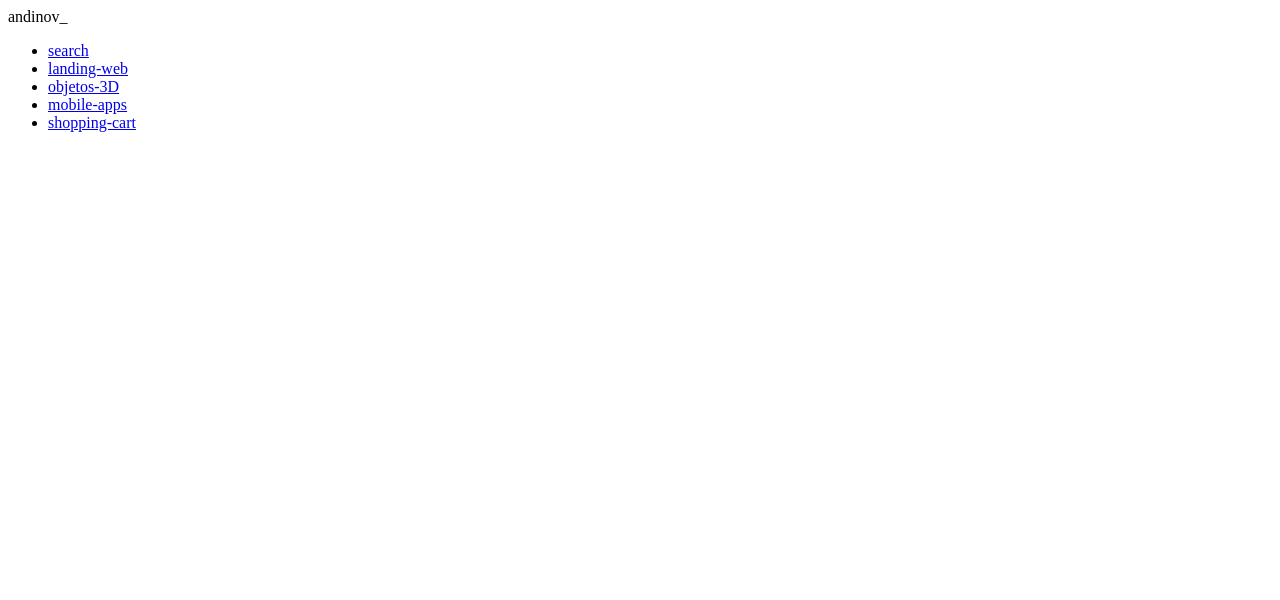
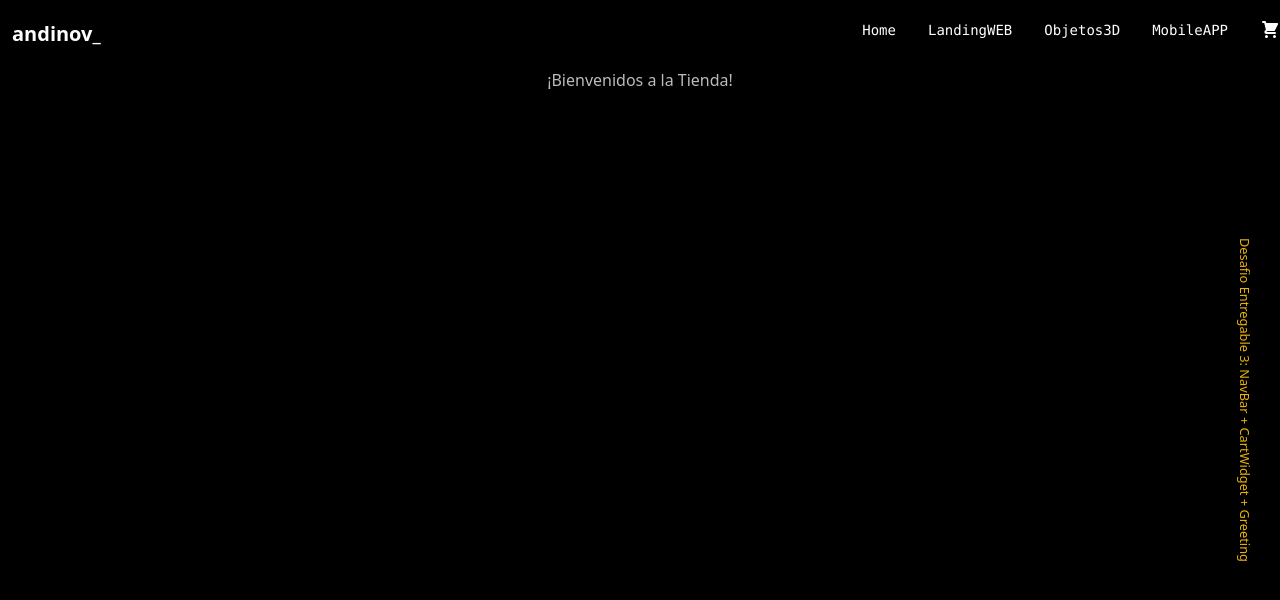
Before and after one commit to andiMartinez/tienda-martinez, a React (Create React App) app: page / in a window 1280 px wide. Shown: the top 600 px of the page. Built offline with nearby package versions, Linux system fonts and the light colour scheme.

Commit message:
desafio entregable 3 - cartWidget + greeting props

```diff
--- /dev/null
+++ b/postcss.config.js
@@ -0,0 +1,6 @@
+module.exports = {
+  plugins: {
+    tailwindcss: {},
+    autoprefixer: {},
+  },
+}
--- a/public/index.html
+++ b/public/index.html
@@ -2,9 +2,10 @@
 <html lang="en">
   <head>
     <meta charset="utf-8" />
+    <link rel="icon" type="image/png" href="icon.png">
     <meta name="viewport" content="width=device-width, initial-scale=1" />
     <meta name="theme-color" content="#000000"/>
-    <title>e-commerce_</title>
+    <title>andinov_</title>
   </head>
   <body>
     <div id="root"></div>
--- a/src/App.js
+++ b/src/App.js
@@ -1,11 +1,17 @@
 import React from 'react'
 import './index.css';
 import NavBar from '../src/Components/NavBar';
+import ItemListContainer from '../src/Components/ItemListContainer';
+import Challenge from '../src/Components/Challenge';
 
 function App() {
   return (
     <>
+
       <NavBar />
+      <ItemListContainer greeting="¡Bienvenidos a la Tienda!" />
+      <Challenge />
+
     </>
   );
 }
--- /dev/null
+++ b/src/Components/CartWidget.js
@@ -0,0 +1,10 @@
+function CartWidget() {
+    return (
+        <>
+            <svg xmlns="http://www.w3.org/2000/svg" className="h-5 w-5" viewBox="0 0 20 20" fill="currentColor">
+                <path d="M3 1a1 1 0 000 2h1.22l.305 1.222a.997.997 0 00.01.042l1.358 5.43-.893.892C3.74 11.846 4.632 14 6.414 14H15a1 1 0 000-2H6.414l1-1H14a1 1 0 00.894-.553l3-6A1 1 0 0017 3H6.28l-.31-1.243A1 1 0 005 1H3zM16 16.5a1.5 1.5 0 11-3 0 1.5 1.5 0 013 0zM6.5 18a1.5 1.5 0 100-3 1.5 1.5 0 000 3z" />
+            </svg>
+        </>
+    );
+}
+export default CartWidget;
--- /dev/null
+++ b/src/Components/Challenge.js
@@ -0,0 +1,10 @@
+function Challenge() {
+    return (
+        <div>
+            <ul id="challenge">
+                <li>Desafio Entregable 3: NavBar + CartWidget + Greeting</li>
+            </ul>
+        </div>
+    );
+}
+export default Challenge;
--- /dev/null
+++ b/src/Components/ItemListContainer.js
@@ -0,0 +1,11 @@
+import React from 'react'
+
+const ItemListContainer = ({ greeting }) => {
+    return (
+        <div className='landing'>
+            <span>{greeting}</span>
+        </div>
+    );
+}
+
+export default ItemListContainer;
--- a/src/Components/NavBar.js
+++ b/src/Components/NavBar.js
@@ -1,31 +1,21 @@
-
+import CartWidget from './CartWidget';
 
 function NavBar() {
   return (
     <nav className="nav">
-      <nav class="py-1 bg-black w-screen">
-        <div class="container flex justify-between  bg-black p-4 ">
-          <a class="text-white ml-14">andinov_</a>
-            <ul class="flex flex-col md:flex-row md:space-x-8  md:text-sm md:font-mono text-white">
-              <li>
-                <a href="#" class="md:hover:text-yellow-400">search</a>
-              </li>
-              <li>
-                <a href="#" class="md:hover:text-yellow-400">landing-web</a>
-              </li>
-              <li>
-                <a href="#" class=" md:hover:text-yellow-400">objetos-3D</a>
-              </li>
-              <li>
-                <a href="#" class=" md:hover:text-yellow-400">mobile-apps</a>
-              </li>
-              <li>
-                <a href="#" class=" md:hover:text-yellow-400">shopping-cart
-                </a>
-              </li>
-            </ul>
-        </div>
-      </nav>
+      <div id="navbar">
+        <a id="logo">andinov_</a>
+        <ul id="navbar" >
+          <li><a href="#" class="nav" aria-current="page">Home</a></li>
+          <li><a href="#" class="nav">LandingWEB</a></li>
+          <li><a href="#" class="nav">Objetos3D</a></li>
+          <li><a href="#" class="nav">MobileAPP</a></li>
+          <li><a href="#" class="nav">
+            <CartWidget />
+          </a>
+          </li>
+        </ul>
+      </div>
     </nav>);
 }
 export default NavBar;
--- a/src/index.css
+++ b/src/index.css
@@ -1,3 +1,68 @@
 @tailwind base;
 @tailwind components;
 @tailwind utilities;
+
+*{
+   background-color: black;
+}
+
+  ul#challenge{
+    @apply  text-center text-yellow-500 ;
+    position: fixed;
+    height: 100%;
+    top: 0;
+    right: 0;
+    text-align: center;
+    margin-right: 1.6rem;
+     font-size: 0.8rem;
+    -webkit-writing-mode: vertical-rl;
+        -ms-writing-mode: tb-rl;
+            writing-mode: vertical-rl;
+  }
+
+  li.nav  {
+    @apply bg-white ;
+  }
+
+  ul#challenge > li {
+   /*  display: inline-block; */
+  }
+
+  a.nav:hover{
+    color: #f6e05e;
+  }
+
+  nav.nav{
+    @apply py-5 bg-black relative;
+  }
+
+  #navbar{
+    /* background-color: black; */
+  }
+
+  ul#navbar{
+    @apply flex flex-col mt-4 md:flex-row md:space-x-8 md:mt-0 md:text-sm md:font-mono text-white;
+  }
+
+  div#navbar{
+    @apply container flex flex-wrap justify-between mx-auto align-middle;
+  }
+
+  a#navbar{
+    @apply flex items-center text-xl font-semibold text-white px-3;
+  }
+
+  a#logo{
+    @apply flex items-center text-xl font-semibold text-white px-3;
+  }
+
+ div.landing{
+  @apply text-white animate-pulse text-center ;
+ }
+
+ div.landing:hover{
+
+  /* @apply text-neutral-50 ; */
+   /* @apply hover:bg-yellow-500; */
+   /* @apply bg-black ; */
+}
--- /dev/null
+++ b/tailwind.config.js
@@ -0,0 +1,10 @@
+/** @type {import('tailwindcss').Config} */
+module.exports = {
+  content: [
+    "./src/**/*.{js,jsx,ts,tsx}",
+  ],
+  theme: {
+    extend: {},
+  },
+  plugins: [],
+}
```
Also changed, not shown: public/icon.png (added).
